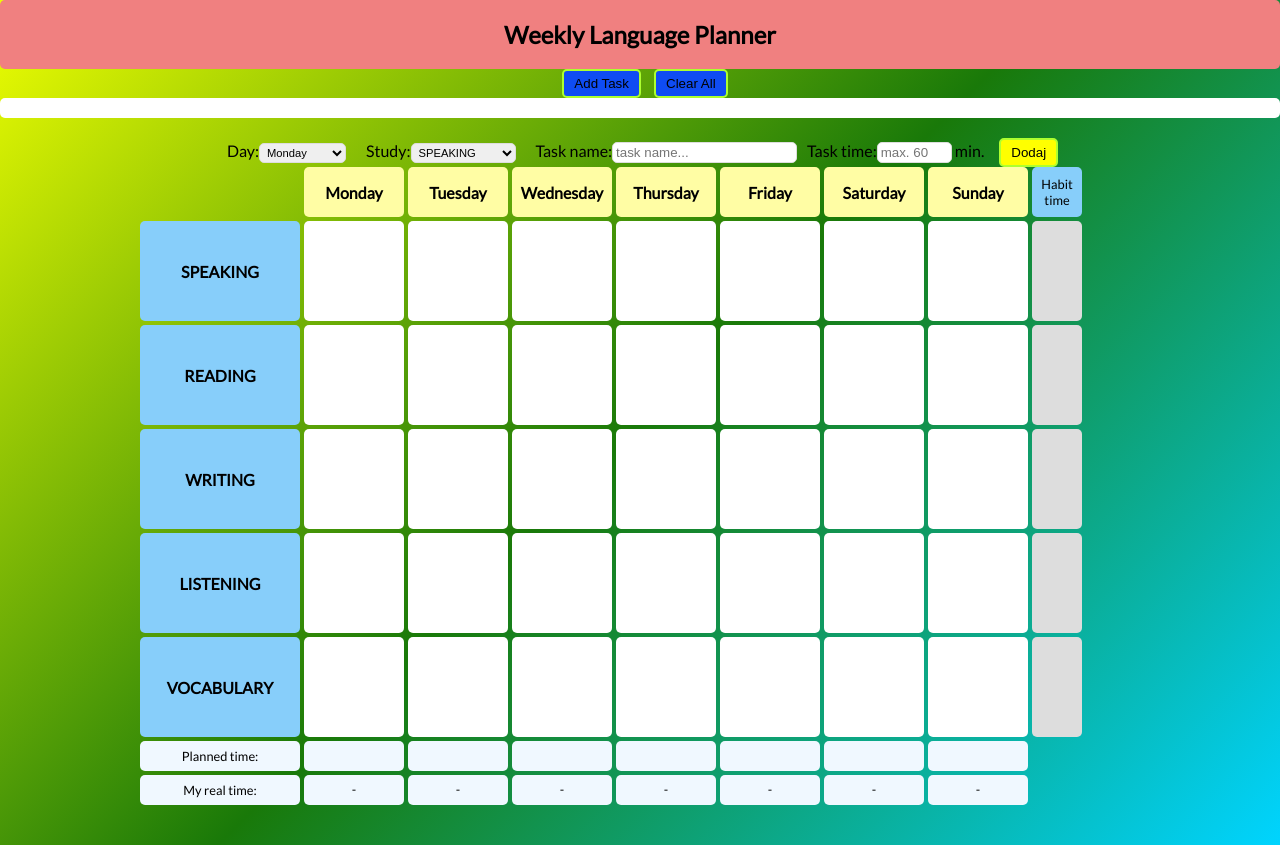
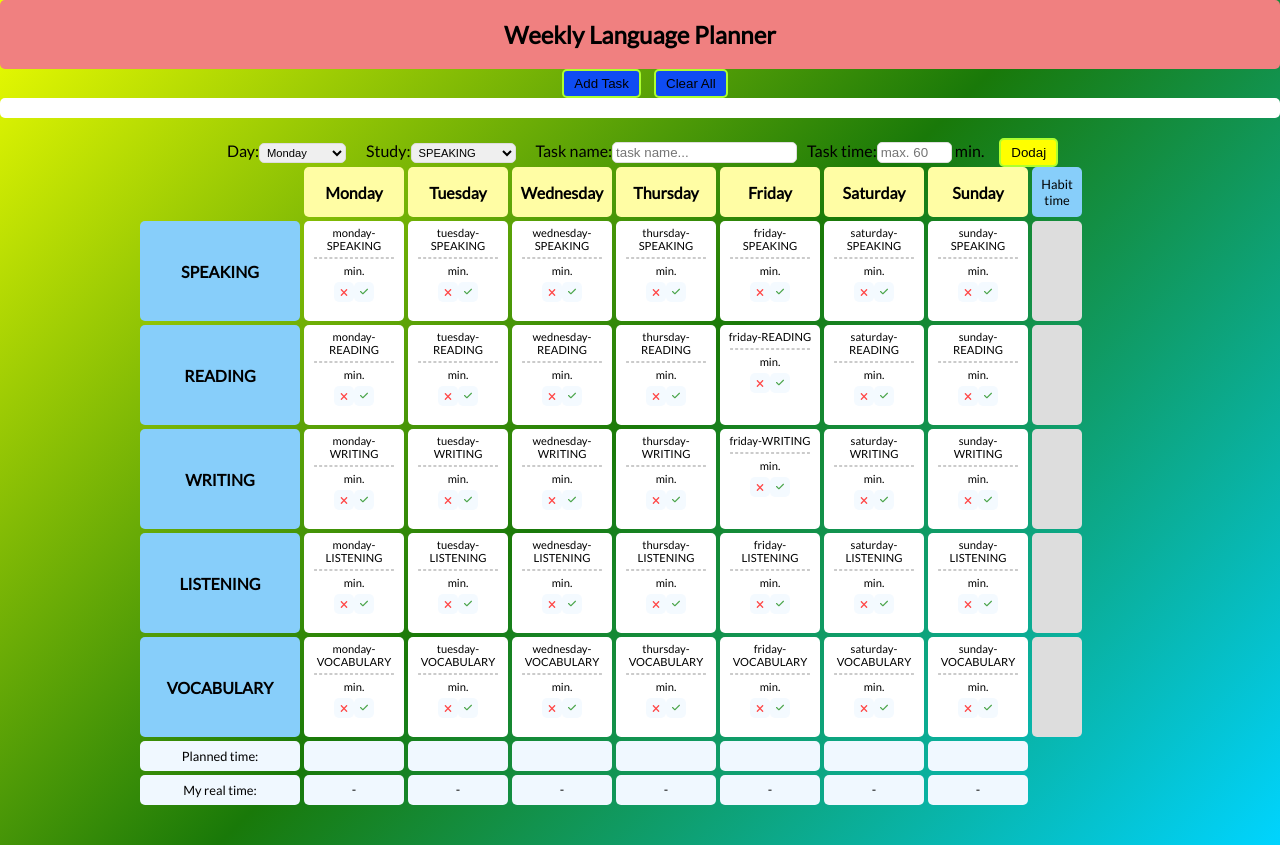
Before and after one commit to artur-IT/Weekly-Language-Planner, a React (Vite) app: page / in a window 1280 px wide. Built offline with nearby package versions, Linux system fonts and the light colour scheme.

Commit message:
fix generate order div names

```diff
--- a/index.html
+++ b/index.html
@@ -3,9 +3,6 @@
   <head>
     <meta charset="UTF-8" />
     <meta name="viewport" content="width=device-width, initial-scale=1.0" />
-    <!-- <script src="https://unpkg.com/react@18/umd/react.development.js" crossorigin></script>
-    <script src="https://unpkg.com/react-dom@18/umd/react-dom.development.js" crossorigin></script>
-    <script src="https://unpkg.com/babel-standalone/babel.js"></script> -->
     <link rel="stylesheet" href="./src/css/style.css" />
     <link rel="stylesheet" href="./src/css/grid.css" />
     <title>Weekly Language Planner</title>
@@ -16,11 +13,8 @@
     <button class="remove_top">Clear All</button>
 
     <section class="task_fields"></section>
-
     <main class="wrapper"></main>
 
-    <!-- <script src="./components/ShowTask.jsx" type="module"></script> -->
-    <!-- <script src="main.js" type="text/babel"></script> -->
     <script type="module" src="/src/main.jsx"></script>
   </body>
 </html>
--- a/src/App..jsx
+++ b/src/App..jsx
@@ -1,36 +1,36 @@
 // import ReactDOM from "react-dom/client";
-import MyTaskTable from "./components/ShowTask";
 import ShowTask from "./components/ShowTask";
 
 export function App() {
   let taskArray = [];
-  let emptySquare = [];
+  let divNames = [];
 
-  // SEARCH EMPTY BOXES AND COMPARE WITH LocalStore
+  // CREATE TABLE WITH NAMES (for div): day-HABIT
+  const myTaskTable = () => {
+    const days = ["MONDAY", "TUESDAY", "WEDNESDAY", "THURSDAY", "FRIDAY", "SATURDAY", "SUNDAY"];
+    const habits = ["SPEAKING", "READING", "WRITING", "LISTENING", "VOCABULARY"];
+    for (let x = 0; x < habits.length; x++) {
+      for (let y = 0; y < days.length; y++) {
+        const divkName = days[y].toLocaleLowerCase() + `-` + habits[x];
+        divNames.push(divkName);
+      }
+    }
+    console.log(divNames);
+    return divNames;
+  };
+  myTaskTable();
+
+  // CREATE TABLE OF ALL TASKS
   const getAllTasks = () => {
-    const emptyBoxes = document.querySelectorAll(".empty");
-    console.log(emptyBoxes);
-
-    // emptyBoxes.forEach((el, idx) => {
     for (let i = 0; i < 35; i++) {
-      // const emptyBoxName = emptyBoxes[i].name.nodeValue;
-      // const localStoreId = JSON.parse(localStorage.getItem(emptyBoxName));
-      // console.log(emptyBoxName);
-      // taskArray.push({ localStoreId });
-
-      taskArray.push(<ShowTask key={i} taskValues={null} />);
-      emptySquare.push(<MyTaskTable empty={emptySquare} />);
+      taskArray.push(<ShowTask key={i} name={`${divNames[i]}`} />);
     }
-    console.log(emptySquare);
     return taskArray;
 
     // show all task's from LocalStore to empty boxes
     // if (localStoreId) {
     //   summaryOneDayTime(localStoreId.day, localStoreId.time);
     //   summaryOneHabitTime(localStoreId.study, localStoreId.time);
-    // ReactDOM.createRoot(el).render(<ShowTask taskValues={localStoreId} />);
-
-    // <ShowTask taskValues={localStoreId} />;
     // } else null;
   };
 
@@ -145,7 +145,6 @@ export function App() {
   window.onload = () => {
     document.querySelector("button.add_form").onclick = addTaskFromUser;
     document.querySelector("button.remove_top").onclick = clearAllTasks;
-    // GET ALL TASKS FROM LocalStore
 
     summaryOneDayTime();
     summaryOneHabitTime();
--- a/src/components/ShowTask.jsx
+++ b/src/components/ShowTask.jsx
@@ -1,17 +1,13 @@
-export const MyTaskTable = (props) => {
-  // console.log(props);
-  return <div className="empty" name="monday-SPEAKING"></div>;
-};
+//---------------------------------
 
-const ShowTask = (taskValues) => {
-  // console.log(taskValues.taskValues);
-  if (taskValues.taskValues === null) return <MyTaskTable />;
+const ShowTask = (values) => {
+  if (values.taskValues === null) return <div className="empty" name={values.name}></div>;
   else
     return (
-      <div>
-        <p>{taskValues.name}</p>
+      <div className="empty" name={values.name}>
+        <p>{values.name}</p>
         <hr />
-        <p>{taskValues.time} min.</p>
+        <p>{values.time} min.</p>
         <button className="btn_remove"></button>
         <button className="btn_done"></button>
       </div>
```
